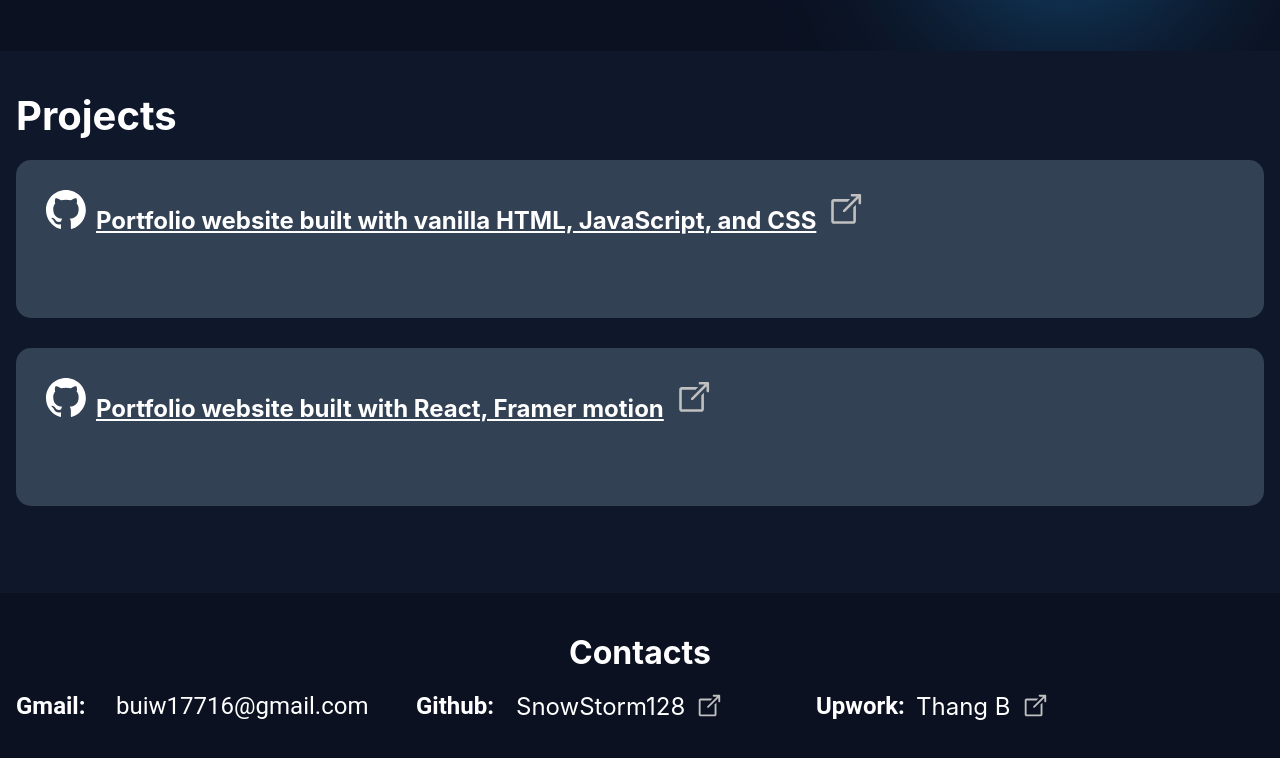
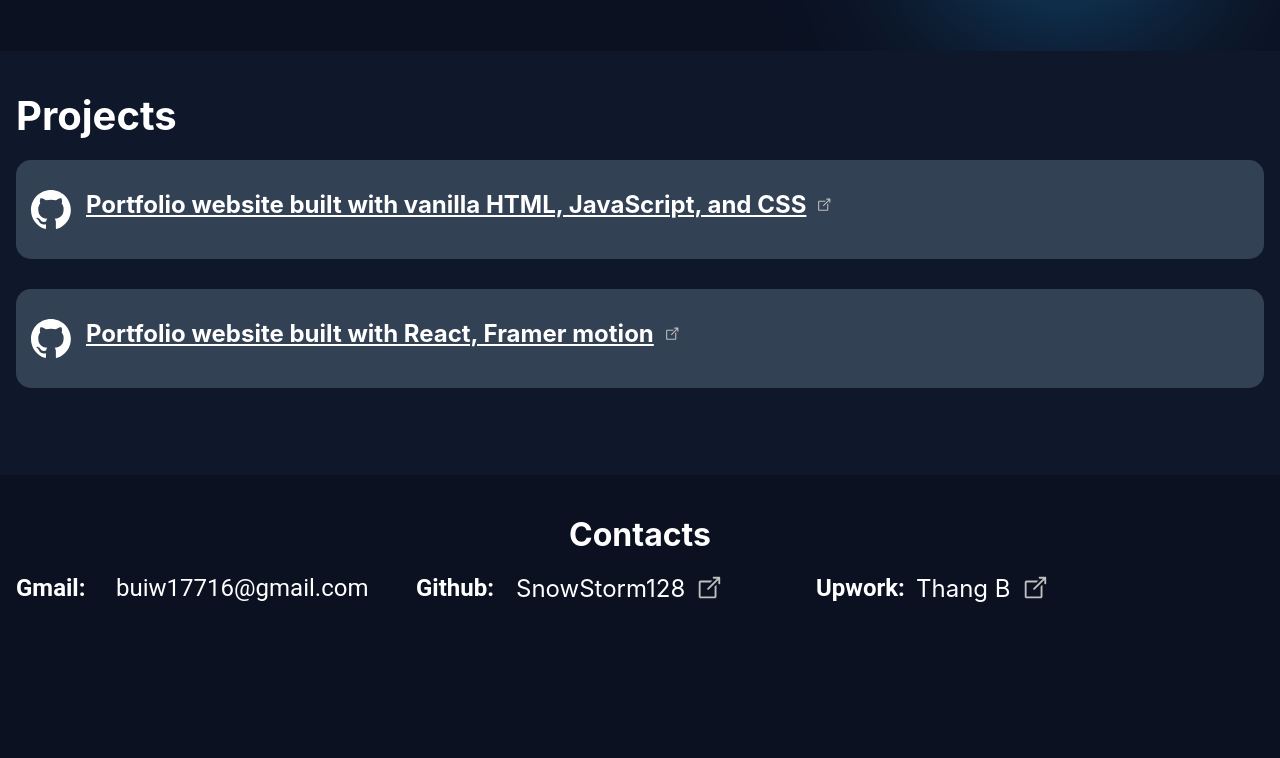
Before and after one commit to SnowStorm128/SnowStorm128.github.io, a plain HTML site: page index.html in a window 1280 px wide. Shown: the part 1875-2633 px from the top of the page. After the commit the page ends 2547 px from the top, so only its background shows below. Drawn offline with Linux system fonts and the light colour scheme.

Commit message:
Updated Projects style and link to Github.

```diff
--- a/index.html
+++ b/index.html
@@ -106,11 +106,13 @@
             <h2>Projects</h2>
             <ol>
                 <li>
-                    <a href="#"><img src="assets/logo/github-logo.svg" alt="github logo" />Portfolio website built with
+                    <img src="assets/logo/github-logo.svg" alt="github logo" />
+                    <a href="https://github.com/SnowStorm128/SnowStorm128.github.io" target="_blank">Portfolio website built with
                         vanilla HTML, JavaScript, and CSS<img src="assets/ui/new-tab.svg" alt="new tab symbol" /></a>
                 </li>
                 <li>
-                    <a href="#"><img src="assets/logo/github-logo.svg" alt="github logo" />Portfolio website built with
+                    <img src="assets/logo/github-logo.svg" alt="github logo" />
+                    <a href="#">Portfolio website built with
                         React, Framer motion<img src="assets/ui/new-tab.svg" alt="new tab symbol" /></a>
                 </li>
             </ol>
--- a/style/main.css
+++ b/style/main.css
@@ -316,12 +316,13 @@ header button:hover {
 }
 
 #projects li {
+    display: flex;
+    align-items: start;
     background-color: var(--foreground);
-    height: 158px;
     width: 100%;
     border-radius: 15px;
     margin-bottom: 30px;
-    padding: 30px 30px;
+    padding: 30px 15px;
 }
 
 #projects a {
@@ -330,10 +331,11 @@ header button:hover {
 }
 
 #projects img:first-child {
-    margin-right: 10px;
+    margin-right: 15px;
 }
 
 #projects img:last-child {
+    width: 16px;
     margin-left: 10px;
 }
 
```
